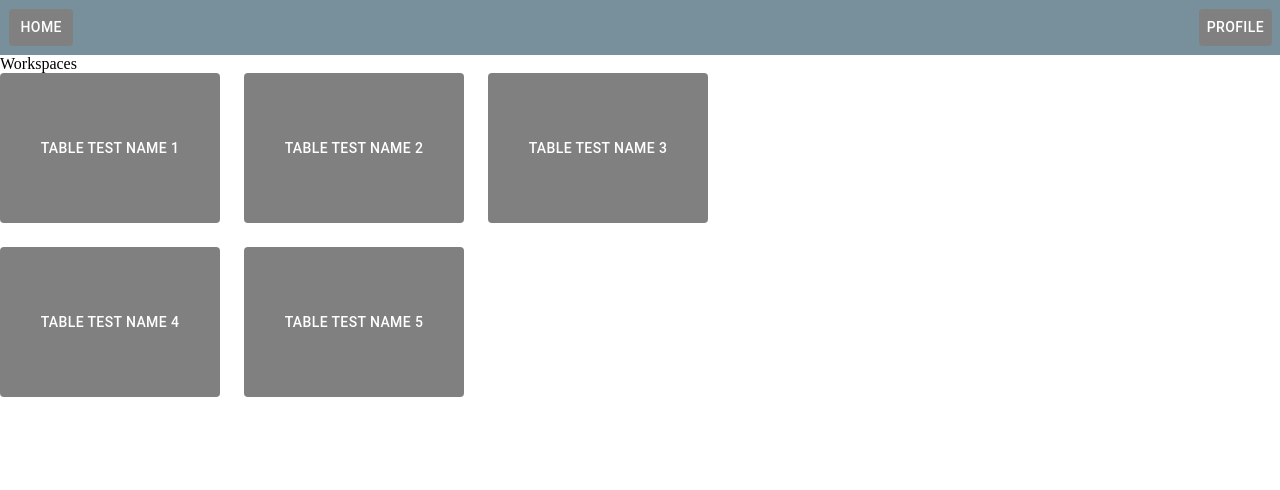
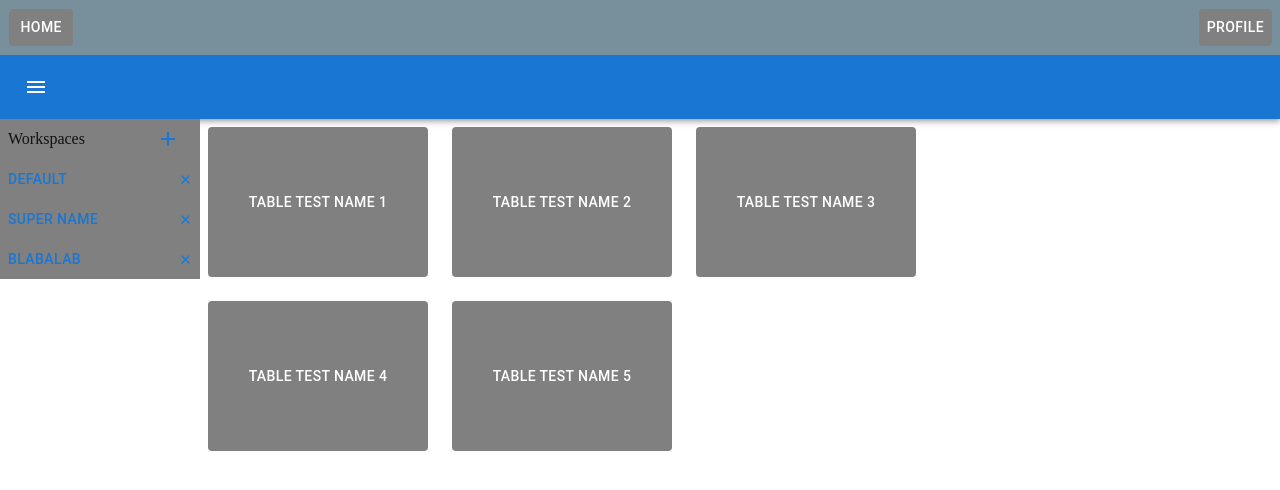
Before and after one commit to ElonFromMars/TaskManagerWebView, a React (Create React App) app: page /user/workspaces in a window 1280 px wide. Shown: the top 490 px of the page. Built offline with nearby package versions, Linux system fonts and the light colour scheme.

Commit message:
add workspace list side bar

```diff
--- a/src/components/navbar/NavigationBar.js
+++ b/src/components/navbar/NavigationBar.js
@@ -1,7 +1,7 @@
 import Button from '@mui/material/Button';
 import { styles } from '../../styles';
 import { useNavigate } from 'react-router-dom';
-import { Box } from '@mui/material';
+import { Box, AppBar } from '@mui/material';
 
 function NavigationBar() {
     const navigate = useNavigate();
@@ -15,6 +15,7 @@ function NavigationBar() {
     }
 
     return (
+      <AppBar position="static">
         <Box sx={styles.navigationBar}>
           <Box sx={styles.navigationBarLeft}>
             <Button onClick={handleOpenTable} sx={styles.homeButton}>Home</Button>
@@ -23,6 +24,7 @@ function NavigationBar() {
             <Button onClick={handleOpenProfile} sx={styles.profileButton}>Profile</Button>
           </Box>
         </Box>
+      </AppBar>
     );
 }
 
--- a/src/components/user/OAuth2RedirectHandler.js
+++ b/src/components/user/OAuth2RedirectHandler.js
@@ -6,7 +6,7 @@ import { Navigate } from 'react-router-dom'
 function OAuth2RedirectHandler() {
 
     const getUrlParameter = (uriParametrName) => {
-        uriParametrName = uriParametrName.replace(/[\[]/, '\\[').replace(/[\]]/, '\\]');
+        uriParametrName = uriParametrName.replace(/[[]/, '\\[').replace(/[\]]/, '\\]');
         var regex = new RegExp('[\\?&]' + uriParametrName + '=([^&#]*)');
 
         var results = regex.exec(window.location.href.search);
--- /dev/null
+++ b/src/components/workspace/SelectWorkspaceButton.js
@@ -0,0 +1,19 @@
+
+import { Box, Button } from '@mui/material';
+import { styles } from '../../styles';
+import CloseIcon from '@mui/icons-material/Close';
+
+function SelectWorkspaceButton({workspace, handleSelectWorkspace}) {
+    return (
+        <Box sx={styles.selectWorkpsaceButton}>
+            <Button sx={styles.selectWorkpsaceButtonText} onClick={handleSelectWorkspace}>
+                {workspace.title}
+            </Button>
+            <Button sx={styles.delteWorkpsaceButton}>
+                <CloseIcon sx={styles.delteWorkpsaceButtonIcon}/>
+            </Button>
+        </Box>
+    );
+  }
+
+export default SelectWorkspaceButton;
--- /dev/null
+++ b/src/components/workspace/Sidebar.js
@@ -0,0 +1,63 @@
+import { Box, Drawer, Button } from '@mui/material';
+import { useTheme } from '@mui/material/styles';
+import AddIcon from '@mui/icons-material/Add';
+import { styles } from '../../styles';
+import { useSelector } from 'react-redux';
+import { selectAllWorkpaces } from '../../data/features/allWorkspacesSlice.js'
+import SelectWorkspaceButton from './SelectWorkspaceButton.js';
+
+function Sidebar({isSideBarOpened, toggleSidebar, window}) {
+    const theme = useTheme();
+
+    const container = window !== undefined ? () => window.document.body : undefined;
+    const workspaces = useSelector(selectAllWorkpaces);
+
+    const handleCreateWorkspace = () => {
+
+    }
+
+    const handleOpenWorkspace = () => {
+
+    }
+
+    const content = workspaces.map(workspace => <SelectWorkspaceButton key={workspace.id} handleSelectWorkspace={handleOpenWorkspace} workspace={workspace}/>);
+
+    return (
+        <Box component ="nav" sx={{ width: 200 }} aria-label="mailbox folders">
+            <Drawer
+                container={container}
+                variant='persistent'
+                anchor="left"
+                open={isSideBarOpened}
+                onClose={toggleSidebar}
+                sx={{
+                '& .MuiDrawer-paper': {
+                    width: 200,
+                    background: theme.palette.background.default,
+                    color: theme.palette.text.primary,
+                    borderRight: 'none',
+                    [theme.breakpoints.up('md')]: {
+                    top: '119px'
+                    }
+                }
+                }}
+                ModalProps={{ keepMounted: true }}
+                color="inherit"
+            >
+                <Box>
+                    <Box sx={styles.workpsacesListHeader}>
+                        <Box sx={styles.workpsacesListHeaderText}>
+                            Workspaces
+                        </Box>
+                        <Button onClick={handleCreateWorkspace}>
+                            <AddIcon/>
+                        </Button>
+                    </Box>
+                    {content}
+                </Box>
+            </Drawer>
+         </Box>
+    );
+  }
+
+export default Sidebar;
--- a/src/components/workspace/Workspaces.js
+++ b/src/components/workspace/Workspaces.js
@@ -1,18 +1,51 @@
 import { useSelector } from 'react-redux';
-import { selectAllTables } from '../../data/features/workspacesSlice'
+import { selectAllTablesFromWorkpace } from '../../data/features/workspaceSlice.js'
 import TableButton from './TableButton.js';
+import Sidebar from './Sidebar.js';
 import Grid from '@mui/material/Grid';
 import { useNavigate } from 'react-router-dom';
 import { styles } from '../../styles';
+import { AppBar, Box, Toolbar, IconButton, CssBaseline } from '@mui/material';
+import { useState } from 'react';
+import MenuIcon from '@mui/icons-material/Menu';
+import { styled, useTheme } from '@mui/material/styles';
+
+const Main = styled('main', { shouldForwardProp: (prop) => prop !== 'open' })(({ theme, open }) => ({
+    ...theme.typography.mainContent,
+    borderBottomLeftRadius: 0,
+    borderBottomRightRadius: 0,
+    transition: theme.transitions.create(
+      'margin',
+      open
+        ? {
+            easing: theme.transitions.easing.easeOut,
+            duration: theme.transitions.duration.enteringScreen
+          }
+        : {
+            easing: theme.transitions.easing.sharp,
+            duration: theme.transitions.duration.leavingScreen
+          }
+    ),
+    marginLeft: open ? 0 : -(200 - 20),
+    width: `calc(100% - ${200}px)`
+
+  }));
 
 function Workspaces() {
-    const tables = useSelector(selectAllTables);
+    const [isSideBarOpened, setSideBarOpened] = useState(true);
+
+    const tables = useSelector(selectAllTablesFromWorkpace);
+    const theme = useTheme();
 
     const navigate = useNavigate();
 
-    function handleOpenTable() {
+    const handleOpenTable = () => {
         navigate('/user/table');
     }
+
+    const handleLeftDrawerToggle = () => {
+        setSideBarOpened(!isSideBarOpened);
+    };
 
     const content = tables.map(table =>
     <Grid item key={table.id}>
@@ -20,14 +53,33 @@ function Workspaces() {
     </Grid>);
 
     return (
-        <>
-            <div>
-                Workspaces
-            </div>
-            <Grid container justifyContent="start" spacing={3} sx={styles.tableContainer} >
-                {content}
-            </Grid>
-        </>
+        <Box>
+            <AppBar position="static">
+                <Toolbar>
+                    <IconButton
+                        size="large"
+                        edge="start"
+                        color="inherit"
+                        aria-label="menu"
+                        sx={{ mr: 2 }}
+                        onClick={handleLeftDrawerToggle}
+                    >
+                        <MenuIcon />
+                    </IconButton>
+                </Toolbar>
+            </AppBar>
+            <Box sx={{ display: 'flex'}}>
+                <Sidebar isSideBarOpened={isSideBarOpened} setSideBarOpened={setSideBarOpened} toggleSidebar={handleLeftDrawerToggle}/>
+
+                <Main theme={theme} open={isSideBarOpened}>
+                    <Box>
+                        <Grid container justifyContent="start" spacing={3} sx={styles.tableContainer} >
+                            {content}
+                        </Grid>
+                    </Box>
+                </Main>
+            </Box>
+        </Box>
     );
   }
 
--- /dev/null
+++ b/src/data/features/allWorkspacesSlice.js
@@ -0,0 +1,28 @@
+import { createSlice } from "@reduxjs/toolkit";
+
+const initialState = {
+    workspaces: [
+        {
+            id: '1',
+            title: "default",
+        },
+        {
+            id: '2',
+            title: "super name",
+        },
+        {
+            id: '3',
+            title: "blabalab",
+        },
+
+    ]
+};
+
+const workspacesSlice = createSlice({
+    name: 'allWorkspaces',
+    initialState,
+})
+
+export const selectAllWorkpaces = (state) => state.allWorkspaces.workspaces;
+
+export default workspacesSlice.reducer;
--- a/src/data/features/workspacesSlice.js
+++ b/src/data/features/workspaceSlice.js
@@ -2,7 +2,7 @@ import { createSlice } from "@reduxjs/toolkit";
 
 const initialState = {
     id: '1',
-    title: "",
+    title: "default",
     tables: [
         {
             id: '1',
@@ -28,10 +28,10 @@ const initialState = {
 };
 
 const workspacesSlice = createSlice({
-    name: 'workspaces',
+    name: 'workspace',
     initialState,
 })
 
-export const selectAllTables = (state) => state.workspaces.tables;//TODO
+export const selectAllTablesFromWorkpace = (state, workspace) => state.workspace.tables;;
 
 export default workspacesSlice.reducer;
--- a/src/data/store.js
+++ b/src/data/store.js
@@ -1,12 +1,14 @@
 import { configureStore } from "@reduxjs/toolkit";
-import workspacesReducer from './features/workspacesSlice.js';
+import workspaceReducer from './features/workspaceSlice.js';
+import allWorkspacesReducer from './features/allWorkspacesSlice.js';
 import tableReducer from './features/tableSlice.js';
 import cardReducer from './features/cardSlice.js';
 
 
 export const store = configureStore({
     reducer: {
-        workspaces: workspacesReducer,
+        workspace: workspaceReducer,
+        allWorkspaces: allWorkspacesReducer,
         table: tableReducer,
         card: cardReducer,
     }
--- a/src/styles.js
+++ b/src/styles.js
@@ -29,6 +29,7 @@ export const styles = {
 
     tableContainer: {
         maxWidth:"md",
+        p: 1
     },
 
     tableButton: {
@@ -90,5 +91,37 @@ export const styles = {
     mainPageSignInContainer:{
         display: "flex",
         justifyContent: "center",
-    }
+    },
+    workpsacesListHeader:{
+        display: "flex",
+        justifyContent: "space-between",
+        alignItems: "center",
+        height: 40,
+        bgcolor: "gray",
+    },
+    workpsacesListHeaderText:{
+        m:1
+    },
+    selectWorkpsaceButton:{
+        display: "flex",
+        alignItems: "stretch",
+        height: 40,
+        bgcolor: "gray",
+    },
+    selectWorkpsaceButtonText:{
+        flexGrow: 1,
+        display: "flex",
+        justifyContent: "start",
+    },
+
+    delteWorkpsaceButton:{
+        p: 0,
+        m: 0,
+        minWidth: 30
+    },
+
+    delteWorkpsaceButtonIcon:{
+        maxHeight: 15,
+        maxWidth: 15,
+    },
 };
```
Lines whose indentation alone changed are shown as unchanged.
